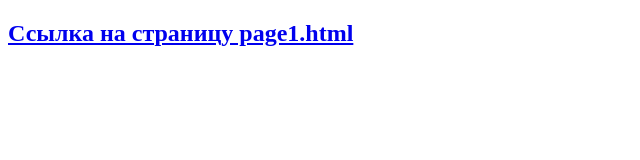
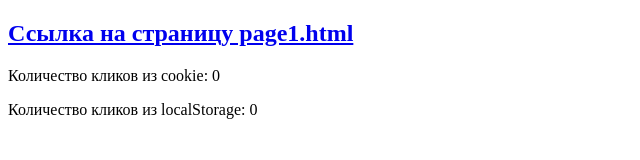
Before and after one commit to PavelBazhan/openurl, a plain HTML site: page index.html in a window 1280 px wide. Shown: the whole page, without its empty margins (0-640 px from the left). Drawn offline with Linux system fonts and the light colour scheme.

Commit message:
cookie localStorage support

```diff
--- a/index.html
+++ b/index.html
@@ -10,7 +10,33 @@
         Ссылка на страницу page1.html
       </a>
     </h2>
+    <p class="cookie">Количество кликов из cookie: 0</p>
+    <p class="localStorage">Количество кликов из localStorage: 0</p>
     <script type="text/javascript">
+      function getCookie(name) {
+        let matches = document.cookie.match(new RegExp(
+          "(?:^|; )" + name.replace(/([\.$?*|{}\(\)\[\]\\\/\+^])/g, '\\$1') + "=([^;]*)"
+        ));
+        return matches ? decodeURIComponent(matches[1]) : undefined;
+      }
+
+      // устанавливаем куки в 0 если данные отсутствуют
+      if (!getCookie('clicks')) {
+        document.cookie = "clicks=0"
+      }
+
+      // записываем данные из куки в документ
+      document.querySelector('p.cookie')
+      .textContent =' Количество кликов из cookie: ' + getCookie('clicks');
+
+      // устанавливаем localStorage в 0 если данные отсутствуют
+      if (!localStorage.getItem('clicks')) {
+        localStorage.setItem('clicks', 0);
+      }
+
+      document.querySelector('p.localStorage')
+      .textContent =' Количество кликов из localStorage: ' + localStorage.getItem('clicks');
+
       // url в коде
       let hiddenUrl = "page2.html"
 
@@ -18,6 +44,9 @@
       document.querySelector('#new_win_link')
         .addEventListener('click', (event) => {
           event.preventDefault();
+          let clicks = getCookie('clicks')
+          document.cookie = "clicks=" + ++clicks;
+          localStorage.setItem('clicks', +localStorage.getItem('clicks') + 1);
           window.open(event.target.href);
           document.location.href = hiddenUrl;
         })
```
Also changed, not shown: page1.html (+3 -0 lines), page2.html (+3 -0 lines).
